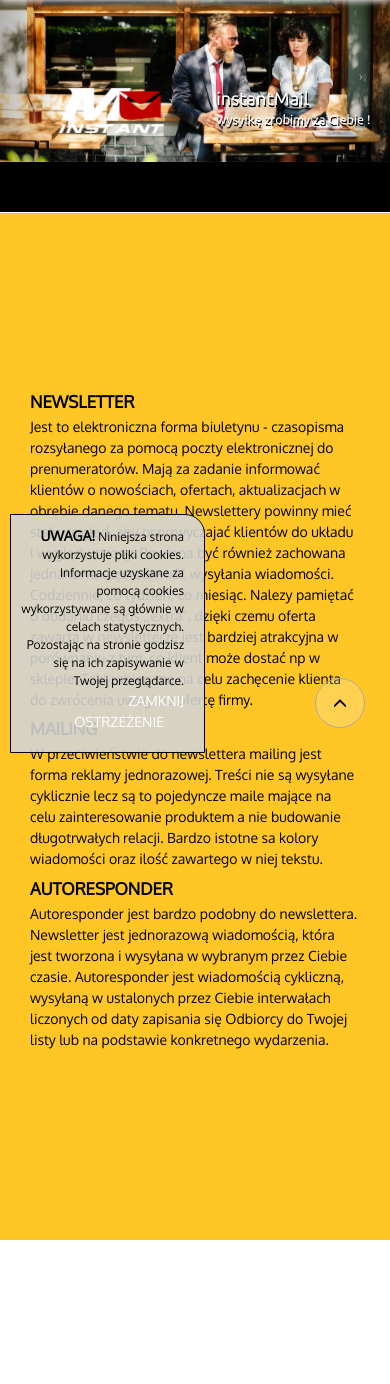
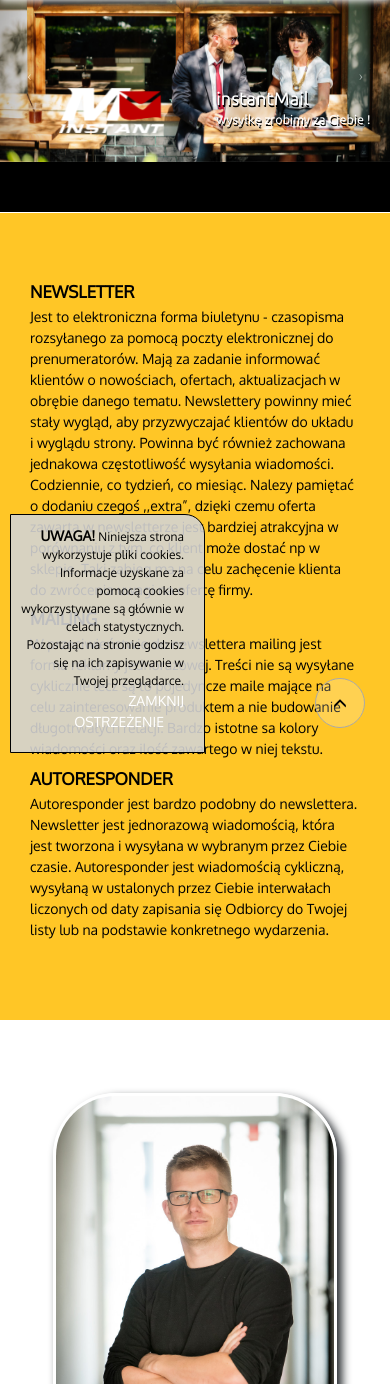
Before and after one commit to infoshareacademy/jfddl2-imail, a PHP site: page / in a window 390 px wide; the page is wider, and only the part inside the window is pictured. Shown: the part 81-1465 px from the top of that part. Run offline with PHP 8.4, Linux system fonts and the light colour scheme; some libraries are stand-ins or nearby versions.

Commit message:
responsive menu2

```diff
--- a/css/style.css
+++ b/css/style.css
@@ -52,7 +52,24 @@ header {
     nav  {
         width: 100vw;
     }
+
+    section#product  {
+        padding-top: 70px;
+        padding-bottom: 70px;
+    }
+
+    section#aboutus {
+        padding-top: 70px;
+        padding-bottom: 30px;
+    }
+
+    section#nletter .form {
+        padding-top: 70px;
+        padding-bottom: 70px;
+    }
+
 }
+
 
 p.news {
     font-size: large;
```
